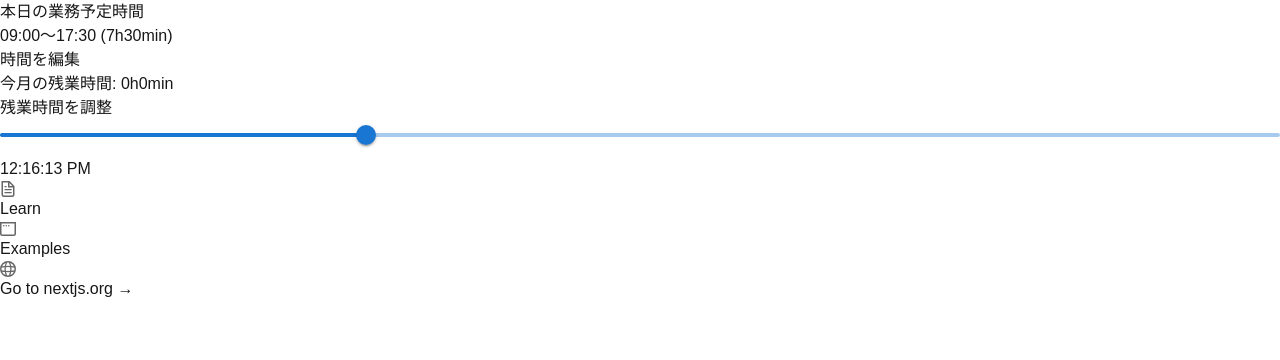
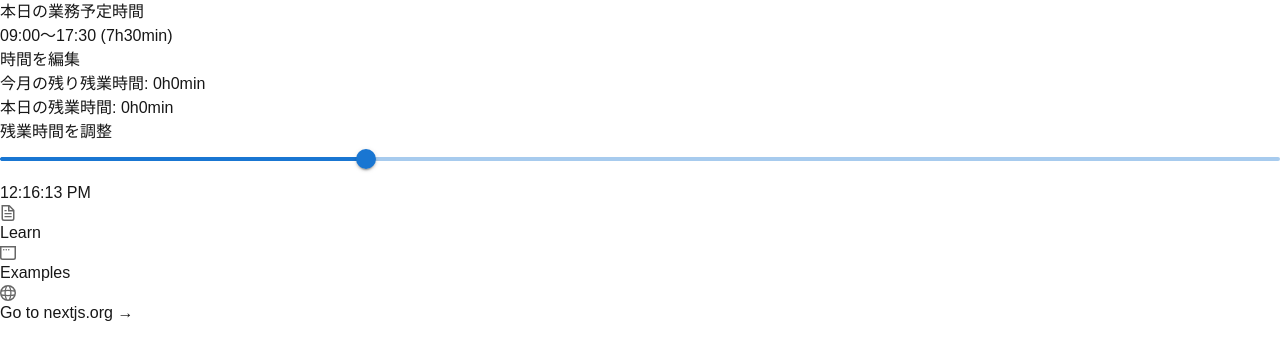
Before and after one commit to KazueHara-1/r-study-JavaScript, a Next.js app in the folder final_ex/: page / in a window 1280 px wide. Shown: the top 360 px of the page. Built offline with nearby package versions, Linux system fonts and the light colour scheme.

Commit message:
本日の残業時間を調整できるように

```diff
--- a/final_ex/src/components/workTime.tsx
+++ b/final_ex/src/components/workTime.tsx
@@ -7,6 +7,7 @@ import { Slider } from "@mui/material";
 
 const WorkTime = () => {
   const defaultWorkTime = 7.5 * 60; // 7.5h
+  const defaultThisMonthsOvertime = 60;
   const defaultStartTime = DateTime.now().set({
     hour: 9,
     minute: 0,
@@ -22,23 +23,29 @@ const WorkTime = () => {
   // 時間の単位は min
   const [workTime, setWorkTime] = useState(defaultWorkTime);
   const [overtime, setOvertime] = useState(0);
+  const [TodaysOvertime, setTodaysOvertime] = useState(0);
   const [start, setStart] = useState(defaultStartTime);
   const [end, setEnd] = useState(defaultEndTime);
   const [isTimePicaDialogVisible, setIsTimePicaDialogVisible] = useState(false);
 
   const convertHMin = (min: number) => {
+    if (min < 0) {
+      return `-${Math.trunc((-1 * min) / 60)}h${(-1 * min) % 60}min`;
+    }
     return `${Math.trunc(min / 60)}h${min % 60}min`;
   };
 
   const onChangeSlider = (event: Event, value: number | Array<number>) => {
     if (typeof value !== "object") {
-      setOvertime(value);
+      setTodaysOvertime(value);
+      setOvertime(defaultThisMonthsOvertime + value);
+      setWorkTime(defaultWorkTime + value);
     }
   };
 
   return (
     <>
-      <div className="text-center m-2">
+      <div className="text-center m-2 w-56">
         <p>本日の業務予定時間</p>
         <p>
           {start.toFormat("HH:mm")}～{end.toFormat("HH:mm")} (
@@ -67,12 +74,15 @@ const WorkTime = () => {
           }
         }}
       />
-      <p className="text-center">今月の残業時間: {convertHMin(overtime)}</p>
+      <p className="text-center">今月の残り残業時間: {convertHMin(overtime)}</p>
+      <p className="text-center">
+        本日の残業時間: {convertHMin(TodaysOvertime)}
+      </p>
       <p className="text-center">残業時間を調整</p>
       <Slider
         valueLabelDisplay="off"
         onChange={onChangeSlider}
-        defaultValue={0}
+        value={TodaysOvertime}
         min={-120}
         max={300}
         step={15}
```
